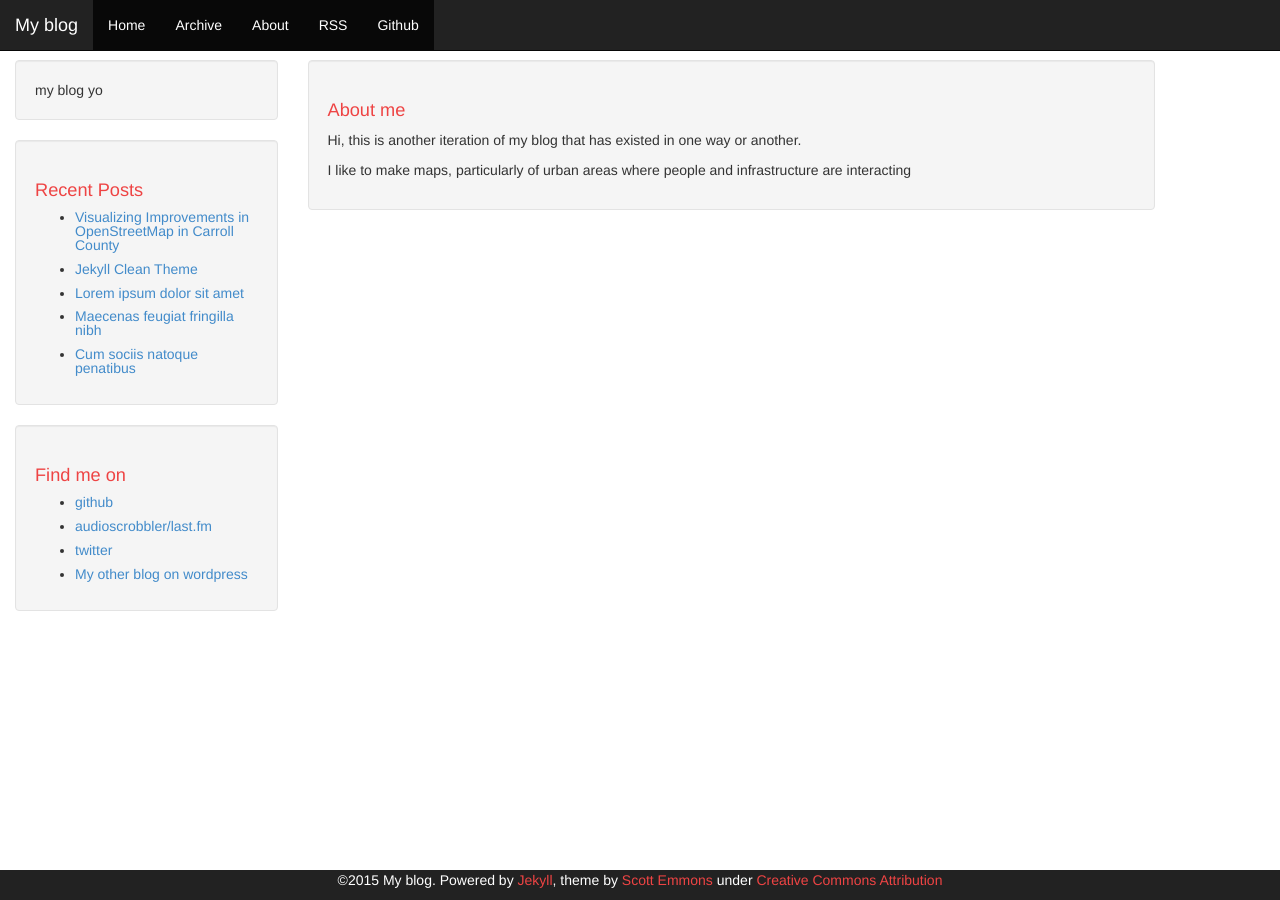
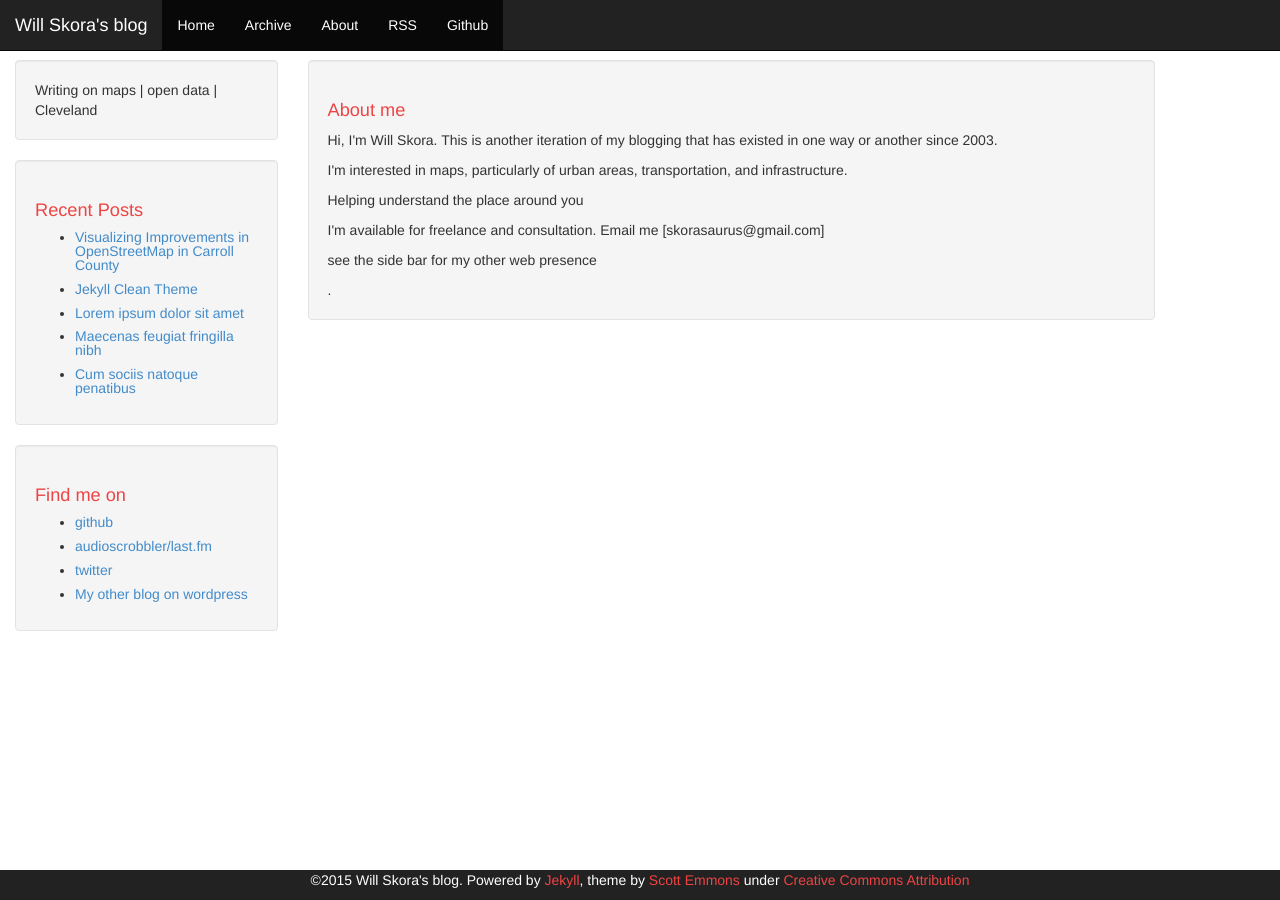
Before and after one commit to skorasaurus/skorasaurus.github.io, a Jekyll site: the page built from about.html, in a window 1280 px wide. Built offline with Jekyll 4.4.1, drawn with Linux system fonts in a browser that asks for light colours; Markdown is read by kramdown in place of the engine named in the settings.

```diff
--- a/_config.yml
+++ b/_config.yml
@@ -1,7 +1,7 @@
 # Jekyll configuration
 
-name: My blog
-description: my blog yo
+name: Will Skora's blog
+description: Writing on maps | open data | Cleveland
 
 # url is currently only used only for the RSS feed in feed.xml
 url: http://skorasaurus.github.io
--- a/about.html
+++ b/about.html
@@ -4,9 +4,13 @@
 
 <div class="well">
     <h1>About me</h1>
-    <p>Hi, this is another iteration of my blog that has existed in one way or another.</p>
+    <p>Hi, I'm Will Skora. This is another iteration of my blogging that has existed in one way or another since 2003.</p>
 
-    <p> I like to make maps, particularly of urban areas where people and infrastructure are interacting </p>
+    <p> I'm interested in maps, particularly of urban areas, transportation, and infrastructure. </p>
+  <p> Helping understand the place around you</p>
 
+  <p> I'm available for freelance and consultation. Email me [skorasaurus@gmail.com] </p>
+
+  <p> see the side bar for my other web presence </p>.
 
 </div>
```
Also changed, not shown: maps/clebuildings.html (+7 -6 lines).
